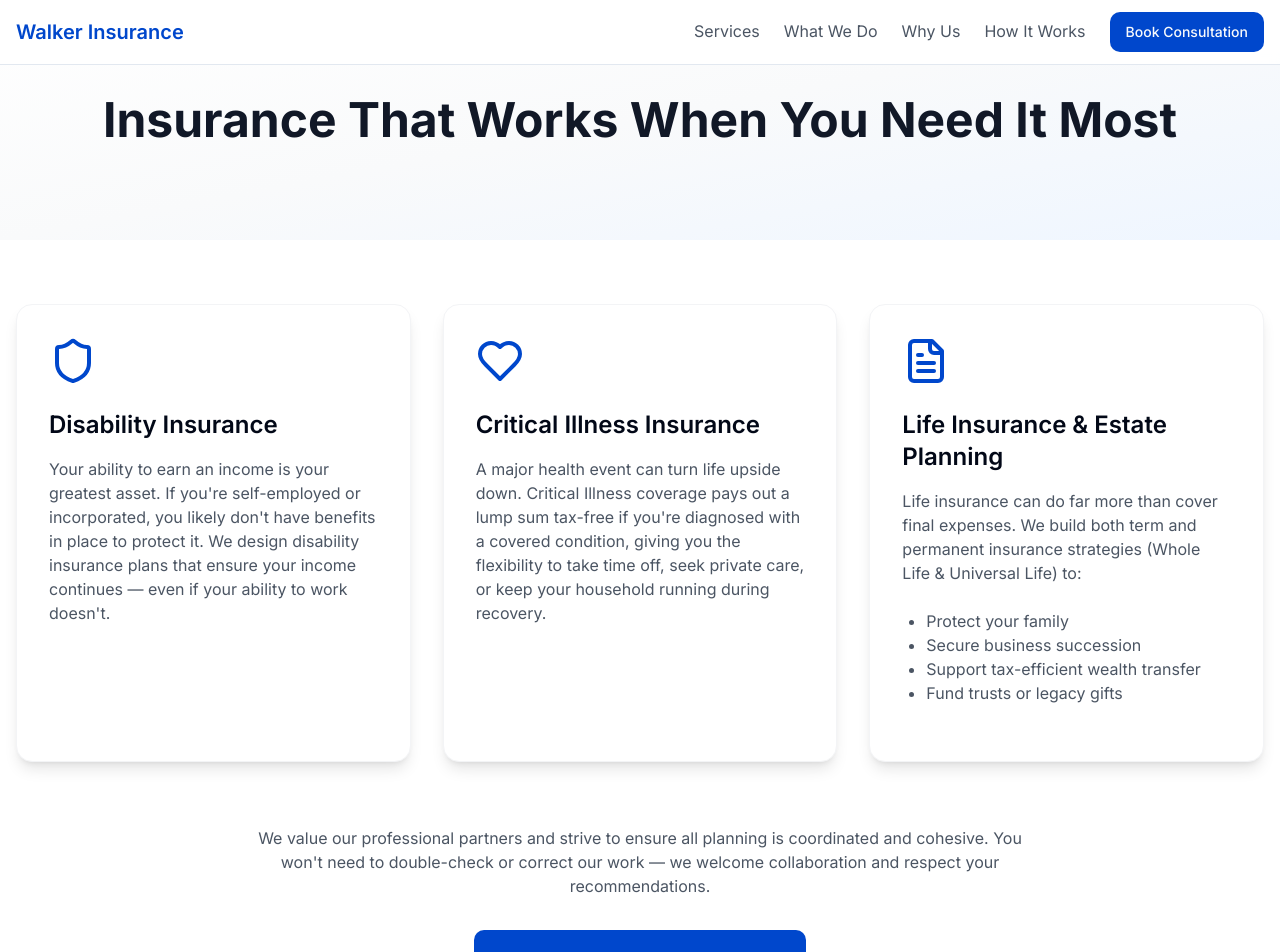
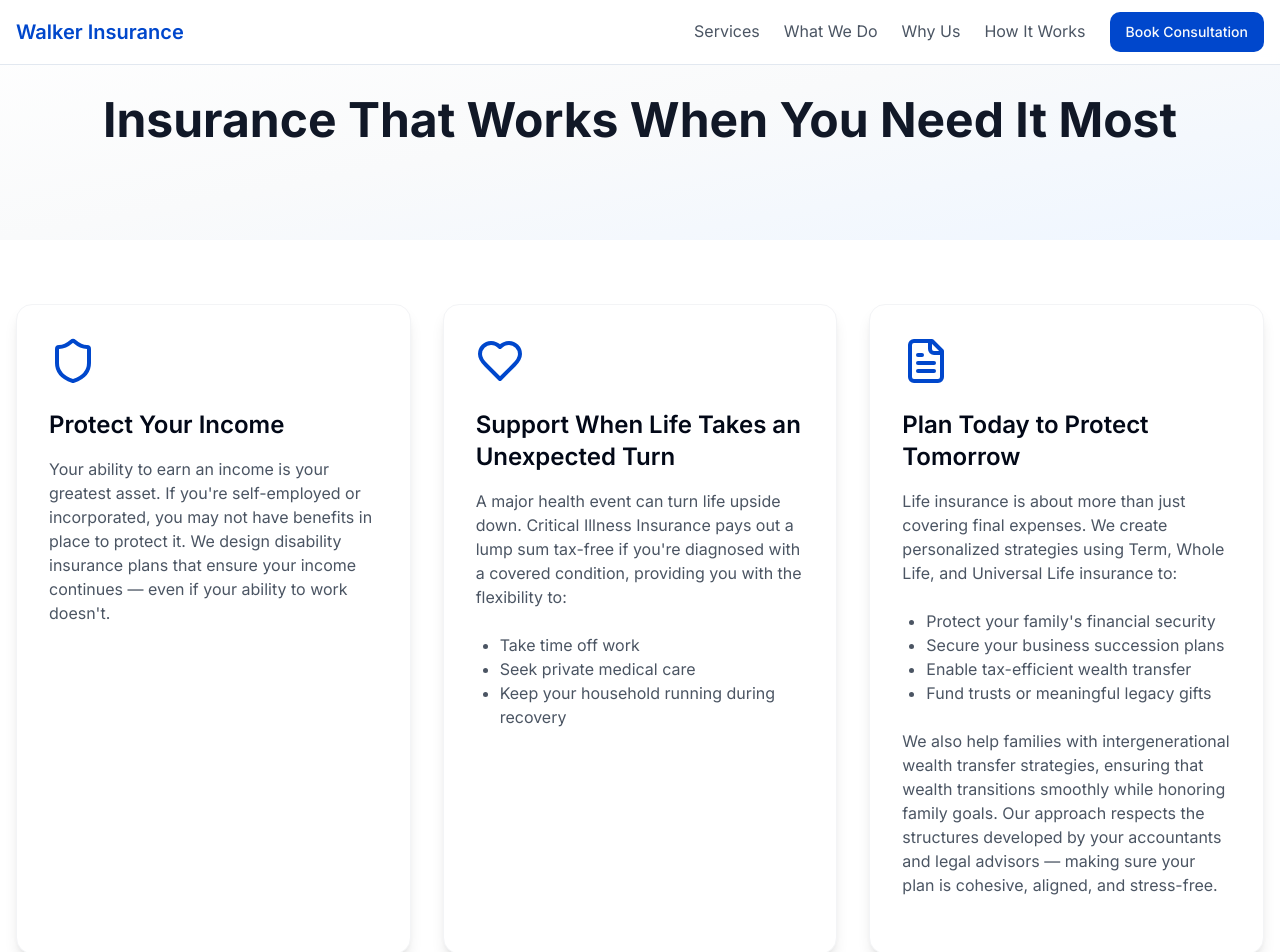
Before and after one commit to Afshaansari-jpg/home-page-1, a React (Vite) app: page /services in a window 1280 px wide. Shown: the top 952 px of the page. Built offline with nearby package versions, Linux system fonts and the light colour scheme.

Commit message:
feat: Implement Services page content

```diff
--- a/src/pages/Services.tsx
+++ b/src/pages/Services.tsx
@@ -25,9 +25,9 @@ const Services = () => {
             {/* Disability Insurance */}
             <div className="bg-white p-8 rounded-2xl shadow-lg border border-gray-100">
               <Shield className="w-12 h-12 text-[#0047CC] mb-6" />
-              <h3 className="text-2xl font-semibold mb-4">Disability Insurance</h3>
+              <h3 className="text-2xl font-semibold mb-4">Protect Your Income</h3>
               <p className="text-gray-600 mb-6">
-                Your ability to earn an income is your greatest asset. If you're self-employed or incorporated, you likely don't have benefits in place to protect it.
+                Your ability to earn an income is your greatest asset. If you're self-employed or incorporated, you may not have benefits in place to protect it.
                 We design disability insurance plans that ensure your income continues — even if your ability to work doesn't.
               </p>
             </div>
@@ -35,32 +35,41 @@ const Services = () => {
             {/* Critical Illness Insurance */}
             <div className="bg-white p-8 rounded-2xl shadow-lg border border-gray-100">
               <Heart className="w-12 h-12 text-[#0047CC] mb-6" />
-              <h3 className="text-2xl font-semibold mb-4">Critical Illness Insurance</h3>
+              <h3 className="text-2xl font-semibold mb-4">Support When Life Takes an Unexpected Turn</h3>
               <p className="text-gray-600 mb-6">
-                A major health event can turn life upside down. Critical Illness coverage pays out a lump sum tax-free if you're diagnosed with a covered condition, giving you the flexibility to take time off, seek private care, or keep your household running during recovery.
+                A major health event can turn life upside down. Critical Illness Insurance pays out a lump sum tax-free if you're diagnosed with a covered condition, providing you with the flexibility to:
               </p>
+              <ul className="list-disc pl-6 text-gray-600 mb-6">
+                <li>Take time off work</li>
+                <li>Seek private medical care</li>
+                <li>Keep your household running during recovery</li>
+              </ul>
             </div>
 
             {/* Life Insurance & Estate Planning */}
             <div className="bg-white p-8 rounded-2xl shadow-lg border border-gray-100">
               <FileText className="w-12 h-12 text-[#0047CC] mb-6" />
-              <h3 className="text-2xl font-semibold mb-4">Life Insurance & Estate Planning</h3>
+              <h3 className="text-2xl font-semibold mb-4">Plan Today to Protect Tomorrow</h3>
               <p className="text-gray-600 mb-6">
-                Life insurance can do far more than cover final expenses. We build both term and permanent insurance strategies (Whole Life & Universal Life) to:
+                Life insurance is about more than just covering final expenses. We create personalized strategies using Term, Whole Life, and Universal Life insurance to:
               </p>
               <ul className="list-disc pl-6 text-gray-600 mb-6">
-                <li>Protect your family</li>
-                <li>Secure business succession</li>
-                <li>Support tax-efficient wealth transfer</li>
-                <li>Fund trusts or legacy gifts</li>
+                <li>Protect your family's financial security</li>
+                <li>Secure your business succession plans</li>
+                <li>Enable tax-efficient wealth transfer</li>
+                <li>Fund trusts or meaningful legacy gifts</li>
               </ul>
+              <p className="text-gray-600 mb-6">
+                We also help families with intergenerational wealth transfer strategies, ensuring that wealth transitions smoothly while honoring family goals.
+                Our approach respects the structures developed by your accountants and legal advisors — making sure your plan is cohesive, aligned, and stress-free.
+              </p>
             </div>
           </div>
 
-          {/* Additional Information */}
+          {/* Collaboration Promise */}
           <div className="mt-16 max-w-3xl mx-auto text-center">
             <p className="text-gray-600 mb-8">
-              We value our professional partners and strive to ensure all planning is coordinated and cohesive. You won't need to double-check or correct our work — we welcome collaboration and respect your recommendations.
+              We value our professional partners. Our planning process is built on collaboration and precision, so you can be confident your strategy is well-coordinated and effective.
             </p>
             <Button className="bg-[#0047CC] hover:bg-[#003399] text-white text-lg px-8 py-6 h-auto">
               Book a 30-Minute Consultation
```
